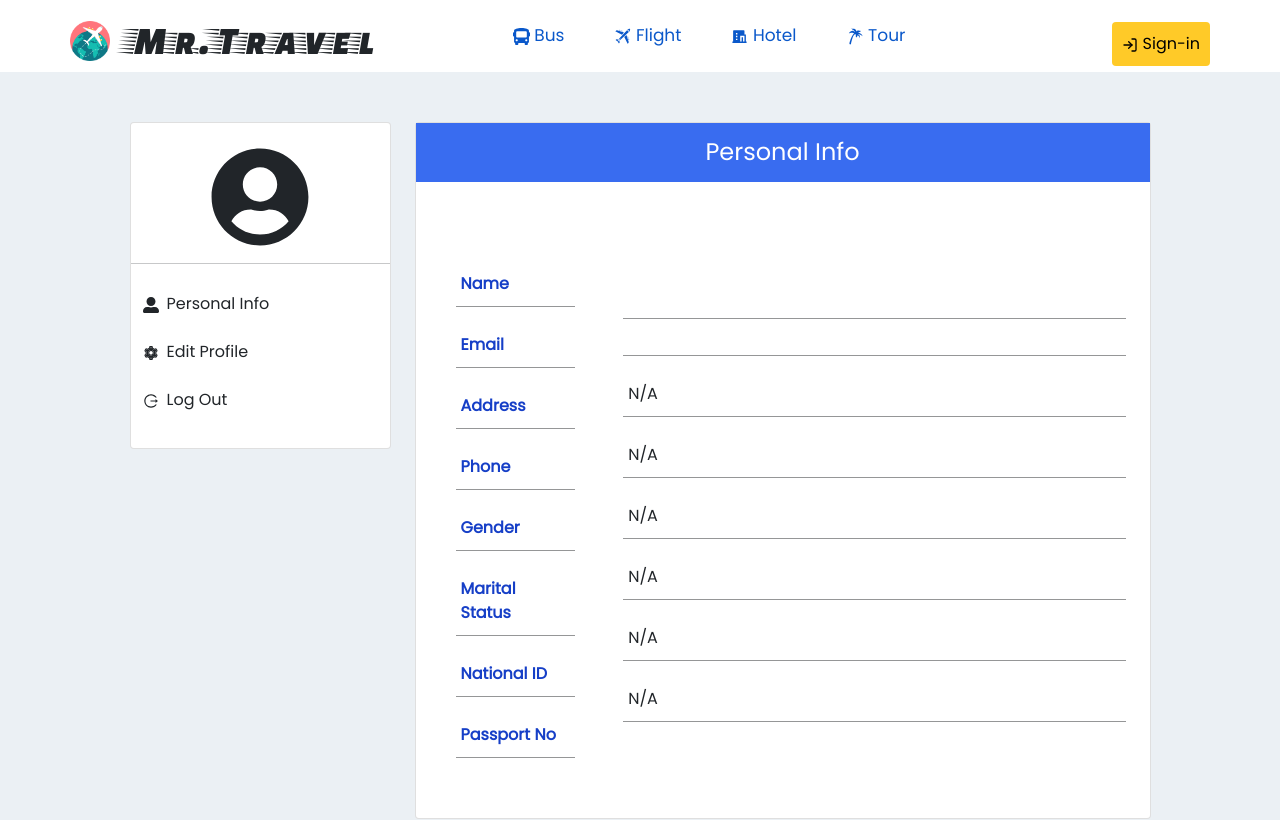
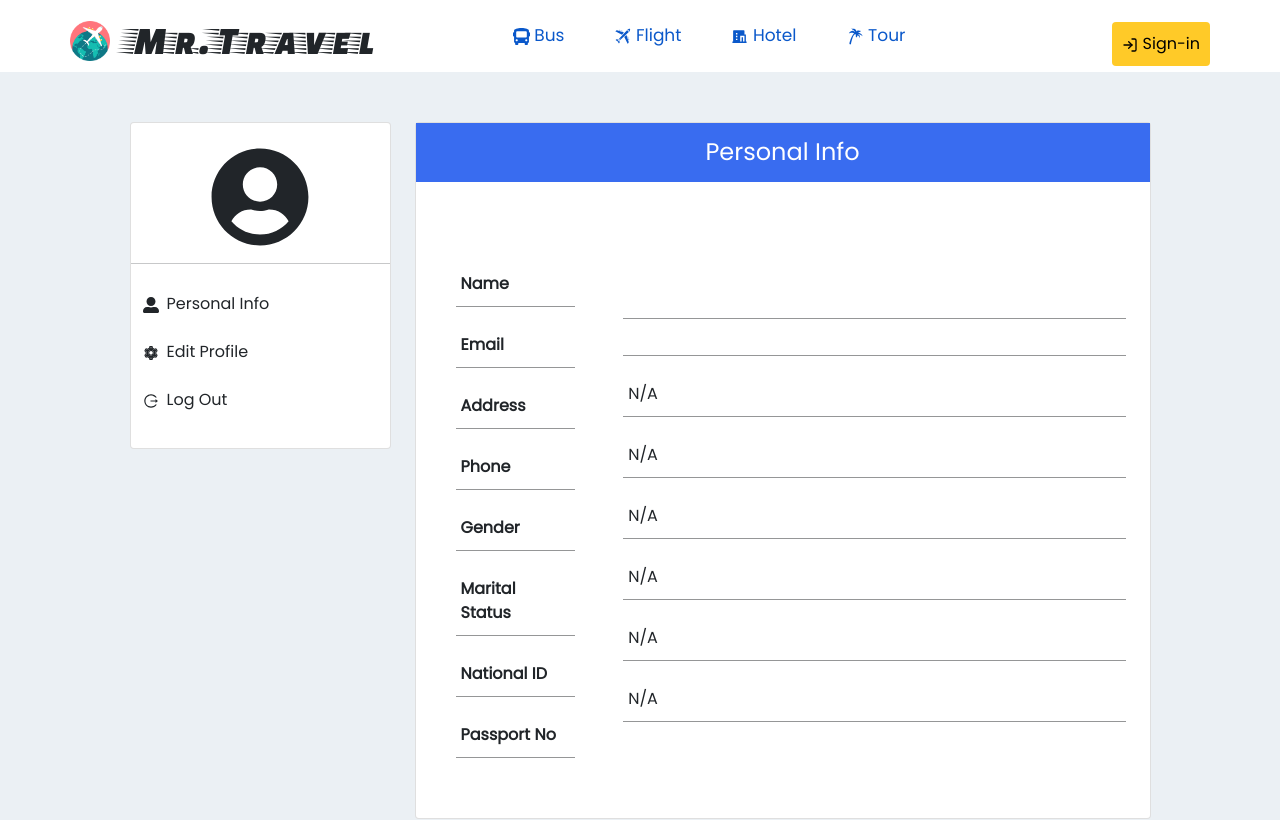
Before and after one commit to RHsanto/Mr-Travel, a React (Create React App) app: page /User-Profile in a window 1280 px wide. Shown: the top 820 px of the page. Built offline with nearby package versions, Linux system fonts and the light colour scheme; no server answers.

Commit message:
add react router

```diff
--- a/src/components/DashBoard/UserProfile/UserInfo.js
+++ b/src/components/DashBoard/UserProfile/UserInfo.js
@@ -36,7 +36,7 @@ const UserInfo = () => {
               <p>Passport No </p>
             </div>
 
-            <div className="personal-item-result text-dark ms-5 w-75">
+            <div className="personal-item-result  text-dark ms-5 w-75">
               <p className="item-result">{userInfo?.[0]?.FirstName ? <>{userInfo?.[0]?.FirstName }{userInfo?.[0]?.LastName }
               </>:<>{user?.displayName}</>}</p>
               <p className="item-result">{userInfo?.[0]?.NewEmail ?  userInfo?.[0]?.NewEmail :<>{user?.email}</>}</p>
--- a/src/components/DashBoard/dashboard.css
+++ b/src/components/DashBoard/dashboard.css
@@ -53,12 +53,10 @@
   align-items: center;
   text-align: start;
   margin-bottom: 20px;
-  color: #163fc7;
+
 
 }
-.personal-item-result p{
 
-}
 .all-item p{
   border-bottom: 1px solid #959697;
   padding: 10px 5px;
```
